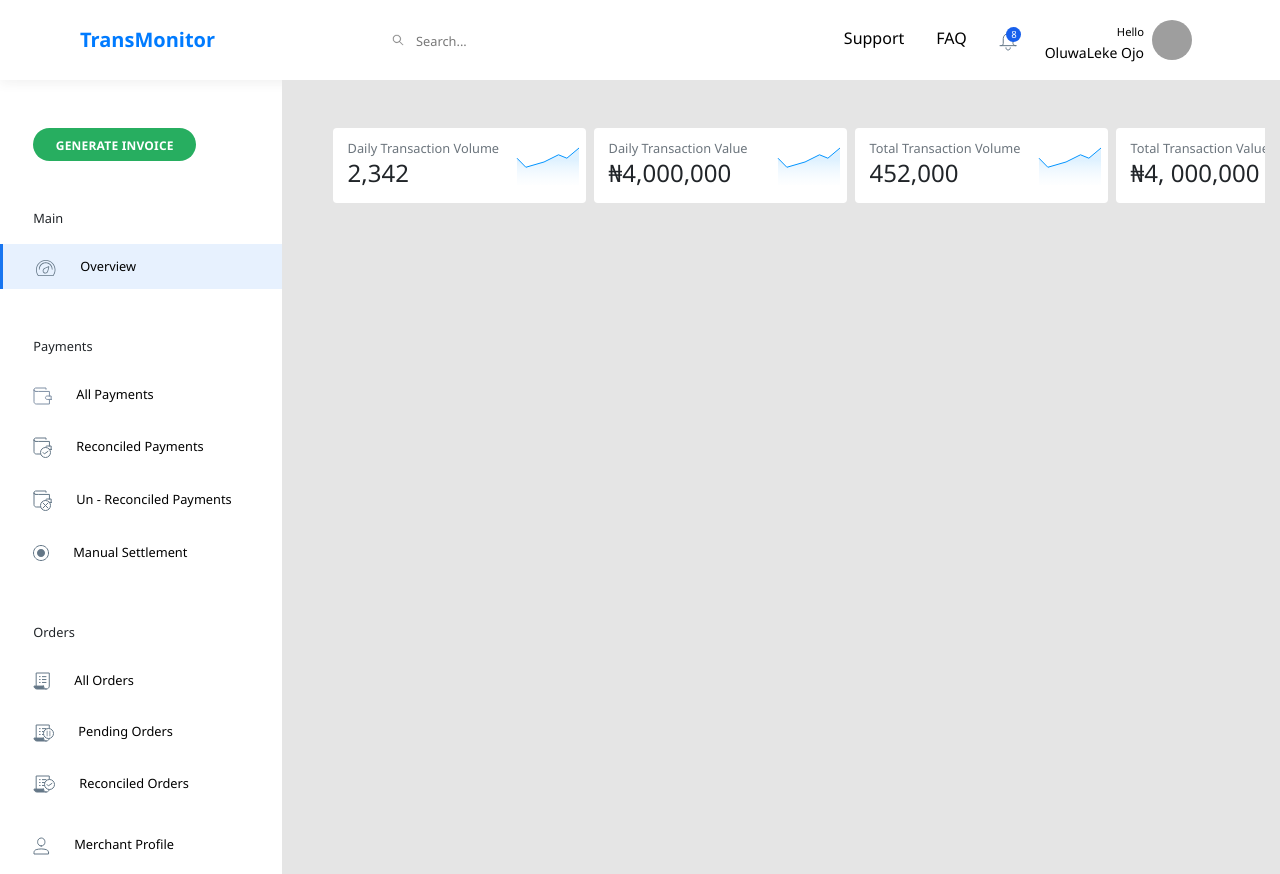
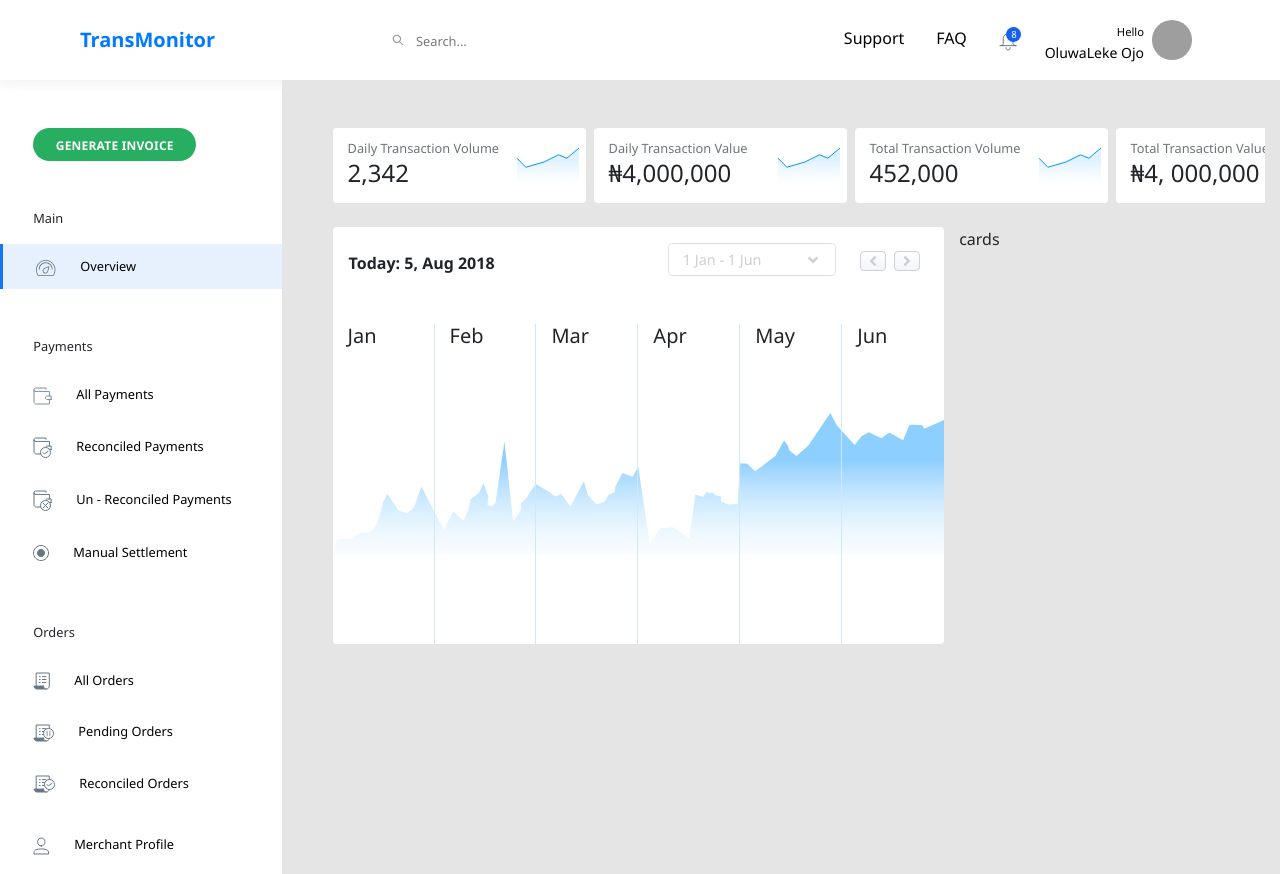
Before and after one commit to Ad3mola/trans-monitor, a React (Create React App) app: page / in a window 1280 px wide. Built offline with nearby package versions, Linux system fonts and the light colour scheme; grey boxes are pictures that could not be loaded.

Commit message:
add chart

```diff
--- a/package.json
+++ b/package.json
@@ -3,6 +3,9 @@
   "version": "0.1.0",
   "private": true,
   "dependencies": {
+    "@fortawesome/fontawesome-svg-core": "^1.2.32",
+    "@fortawesome/free-solid-svg-icons": "^5.15.1",
+    "@fortawesome/react-fontawesome": "^0.1.11",
     "@testing-library/jest-dom": "^5.11.5",
     "@testing-library/react": "^11.1.0",
     "@testing-library/user-event": "^12.1.10",
--- /dev/null
+++ b/src/components/ChartContainer.js
@@ -0,0 +1,67 @@
+import React, { useState } from "react";
+import { FontAwesomeIcon } from "@fortawesome/react-fontawesome";
+import { faAngleLeft } from "@fortawesome/free-solid-svg-icons/faAngleLeft";
+import { faAngleRight } from "@fortawesome/free-solid-svg-icons/faAngleRight";
+
+import SelectField from "../components/SelectField";
+
+const timeStamp = ["1 Jan - 1 Jun", "1 Jul - 1 Sep"];
+
+function ChartContainer() {
+  const [dropdown, setDropdown] = useState(false);
+  const [time, setTime] = useState(timeStamp[0]);
+
+  const handleChange = (arg) => {
+    setTime(arg);
+  };
+
+  return (
+    <div className="card border-0 h-100 chart-card">
+      <div className="d-flex p-3 justify-content-between align-items-center">
+        <h6 className="font-weight-bold">Today: 5, Aug 2018</h6>
+        <div className="nav-group d-flex">
+          <SelectField
+            data={timeStamp}
+            inputState={time}
+            dropDown={dropdown}
+            setDropDown={setDropdown}
+            handleInputState={handleChange}
+            containerClassName="dropdown-container"
+          />
+          <div className="d-flex mt-2 ml-4">
+            <a href="/" className="btn nav-btn">
+              <FontAwesomeIcon icon={faAngleLeft} />
+            </a>
+            <a href="/" className="btn nav-btn">
+              <FontAwesomeIcon icon={faAngleRight} />
+            </a>
+          </div>
+        </div>
+      </div>
+      <div className="mt-3 chart">
+        <div className="row mx-auto h-100">
+          <div className="col-md-2">
+            <h5>Jan</h5>
+          </div>
+          <div className="col-md-2">
+            <h5>Feb</h5>
+          </div>
+          <div className="col-md-2">
+            <h5>Mar</h5>
+          </div>
+          <div className="col-md-2">
+            <h5>Apr</h5>
+          </div>
+          <div className="col-md-2">
+            <h5>May</h5>
+          </div>
+          <div className="col-md-2">
+            <h5>Jun</h5>
+          </div>
+        </div>
+      </div>
+    </div>
+  );
+}
+
+export default ChartContainer;
--- /dev/null
+++ b/src/components/Dropdown.js
@@ -0,0 +1,49 @@
+import React from "react";
+import Collapse from "react-bootstrap/Collapse";
+
+import styled from "styled-components";
+
+const DropdownItems = styled.div`
+  border: 1px solid gray;
+  min-width: 200px;
+  /*
+  margin: 0 auto;
+  text-align: center;
+  position: absolute; */
+  /* top: 30px; */
+  /* a:hover {
+      background: #f0eceb;
+      text-decoration: none;
+    } */
+  background-color: white;
+  z-index: 500;
+  &::-webkit-scrollbar {
+    width: 0.5em;
+  }
+
+  &::-webkit-scrollbar-track {
+    box-shadow: inset 0 0 6px rgba(0, 0, 0, 0.3);
+  }
+
+  &::-webkit-scrollbar-thumb {
+    background-color: #c4c4c4;
+    outline: 1px solid #b50543;
+  }
+`;
+
+function Dropdown({ dropdown, children, setDropdown, className }) {
+  return (
+    <Collapse in={dropdown}>
+      <DropdownItems
+        onMouseEnter={() => setDropdown(true)}
+        onMouseLeave={() => setDropdown(false)}
+        onClick={() => setDropdown(!dropdown)}
+        className={className}
+      >
+        {children}
+      </DropdownItems>
+    </Collapse>
+  );
+}
+
+export default Dropdown;
--- /dev/null
+++ b/src/components/SelectField.js
@@ -0,0 +1,116 @@
+import React from "react";
+import Dropdown from "../components/Dropdown";
+import { FontAwesomeIcon } from "@fortawesome/react-fontawesome";
+import { faAngleDown } from "@fortawesome/free-solid-svg-icons/faAngleDown";
+import { faAngleUp } from "@fortawesome/free-solid-svg-icons/faAngleUp";
+import styled from "styled-components";
+
+const Select = styled.div`
+  position: relative;
+  .form-gorup {
+    position: relative;
+  }
+
+  .input {
+    display: flex;
+    background: white;
+    color: #cccfd4;
+    padding: 0.1em;
+    border-radius: 4px;
+    cursor: pointer;
+    overflow: hidden;
+    height: 31px;
+    /* border: ${(props) =>
+      props.dropDown ? `1px solid ${props.theme.darkRed}` : `none`}; */
+    input {
+      border: 0;
+      width: 100%;
+      height: 100% !important;
+      cursor: pointer;
+      &:focus {
+        box-shadow: none !important;
+        border: none !important;
+      }
+    }
+    span {
+      display: flex;
+      justify-content: center;
+      align-items: center;
+    }
+  }
+  .dropdown-items {
+    margin: 0 auto;
+    text-align: center;
+    position: absolute;
+    top: 29px;
+    right: 0;
+    min-width: 0;
+    width: 100%;
+    border-radius: 0 0 4px 4px;
+    max-height: 160px;
+    overflow-y: auto;
+    border-top: 0;
+
+    ul {
+      list-style-type: none;
+      li {
+        padding: 0.9em 0.5em;
+        &:hover {
+          background: #f0eceb;
+        }
+      }
+    }
+  }
+`;
+
+function SelectField({
+  data,
+  inputState,
+  handleInputState,
+  dropDown,
+  setDropDown,
+  containerClassName,
+  placeholder,
+  inputClassName,
+  FieldContainerClassName,
+}) {
+  return (
+    <Select className={"form-group " + containerClassName} dropDown={dropDown}>
+      <div
+        className={"input " + FieldContainerClassName}
+        onClick={() => setDropDown(!dropDown)}
+        onMouseLeave={() => setDropDown(false)}
+      >
+        <input
+          readOnly
+          type="text"
+          value={inputState}
+          placeholder={placeholder}
+          className={"form-control " + inputClassName}
+          aria-describedby="amountInput"
+        />
+        <span className="pr-3">
+          <FontAwesomeIcon
+            icon={dropDown ? faAngleUp : faAngleDown}
+            className=" ml-2"
+          />
+          <Dropdown
+            dropdown={dropDown}
+            setDropdown={setDropDown}
+            className="dropdown-items"
+          >
+            <ul className="m-0 p-0">
+              {data.map((each, index) => (
+                <li key={index} onClick={(e) => handleInputState(each)}>
+                  {each}
+                </li>
+              ))}
+            </ul>
+          </Dropdown>
+        </span>
+      </div>
+    </Select>
+  );
+}
+
+export default SelectField;
--- a/src/pages/Monitor.js
+++ b/src/pages/Monitor.js
@@ -2,11 +2,22 @@ import React from "react";
 
 import TransactionWrapper from "../components/TransactionWrapper";
 import { MonitorStyle } from "../styles/MonitorStyles";
+import ChartContainer from "../components/ChartContainer";
 
 function Monitor() {
   return (
     <MonitorStyle className="container">
       <TransactionWrapper />
+      <div className="my-4">
+        <div className="row">
+          <div className="col-md-8">
+            <ChartContainer />
+          </div>
+          <div className="col-md-4 pl-0">
+            cards
+          </div>
+        </div>
+      </div>
     </MonitorStyle>
   );
 }
--- a/src/styles/MonitorStyles.js
+++ b/src/styles/MonitorStyles.js
@@ -1,5 +1,46 @@
 import styled from "styled-components";
+
+import chartBackground from "../assets/Gradient.svg";
 
 export const MonitorStyle = styled.div`
   height: 100%;
+  .dropdown-container {
+    width: 168px;
+    height: 100%;
+    border: 1px solid #dde0e3;
+    border-radius: 4.25px;
+
+    .form-control {
+      color: #cccfd4;
+      font-size: 0.9rem;
+    }
+  }
+  .nav-btn {
+    width: 18.93px;
+    height: 19.38px;
+    background: linear-gradient(0deg, #f2f4f7 0%, #ffffff 100%);
+    border: 1px solid #ced0da;
+    box-sizing: border-box;
+    border-radius: 4px;
+    color: #cccfd4;
+    display: flex;
+    justify-content: center;
+    align-items: center;
+    margin-right: 0.5em;
+  }
+  .chart {
+    background-image: url(${chartBackground});
+    background-repeat: no-repeat;
+    background-position: center;
+    background-size: contain;
+    height: 40vh;
+    width: 100%;
+    .col-md-2 {
+      border-right: 1px solid #cfe8fb;
+      height: 100%;
+      &:last-child {
+        border: 0;
+      }
+    }
+  }
 `;
```
Also changed, not shown: 1 other file (tests, documents, lock files or other folders).
